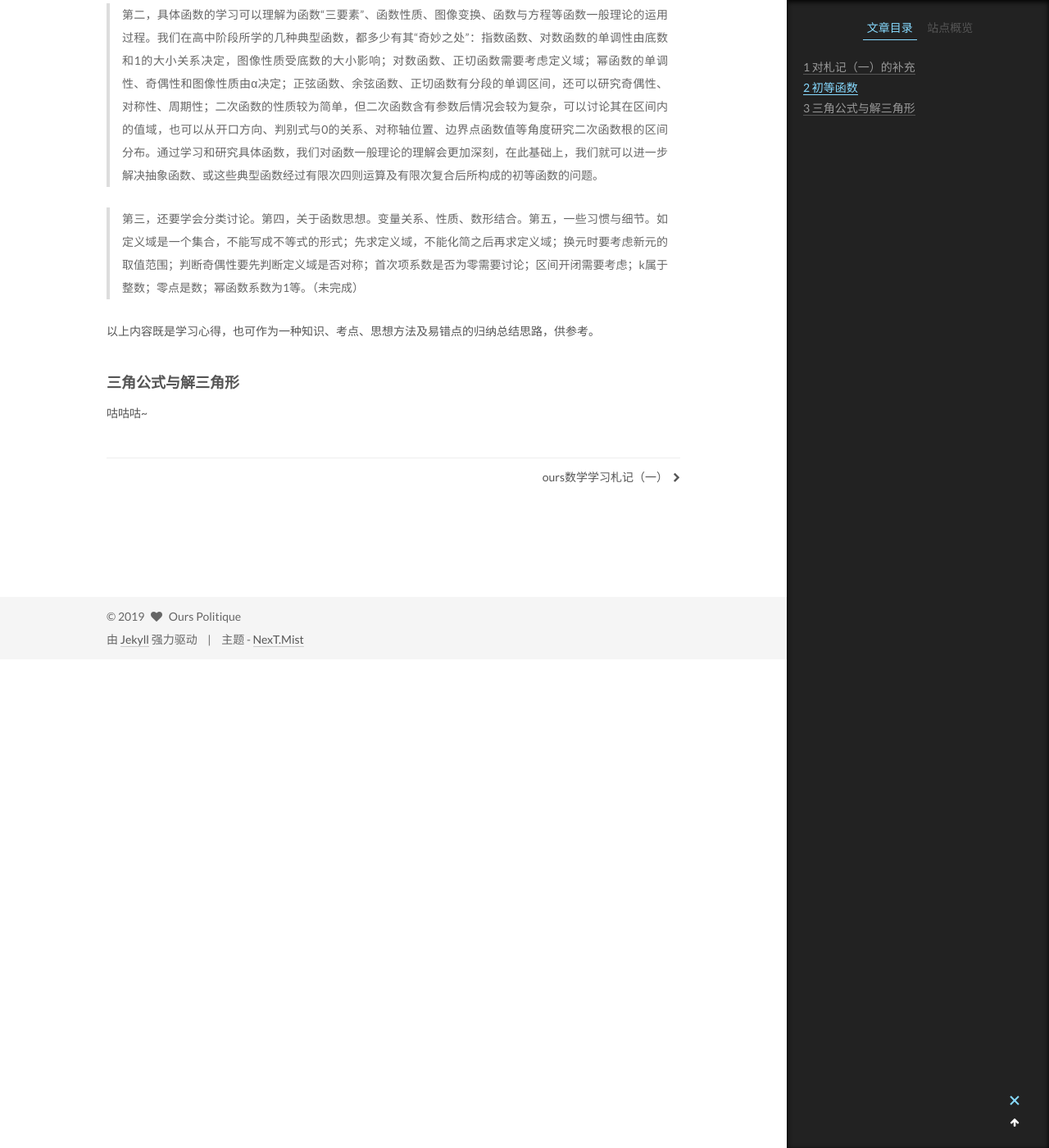
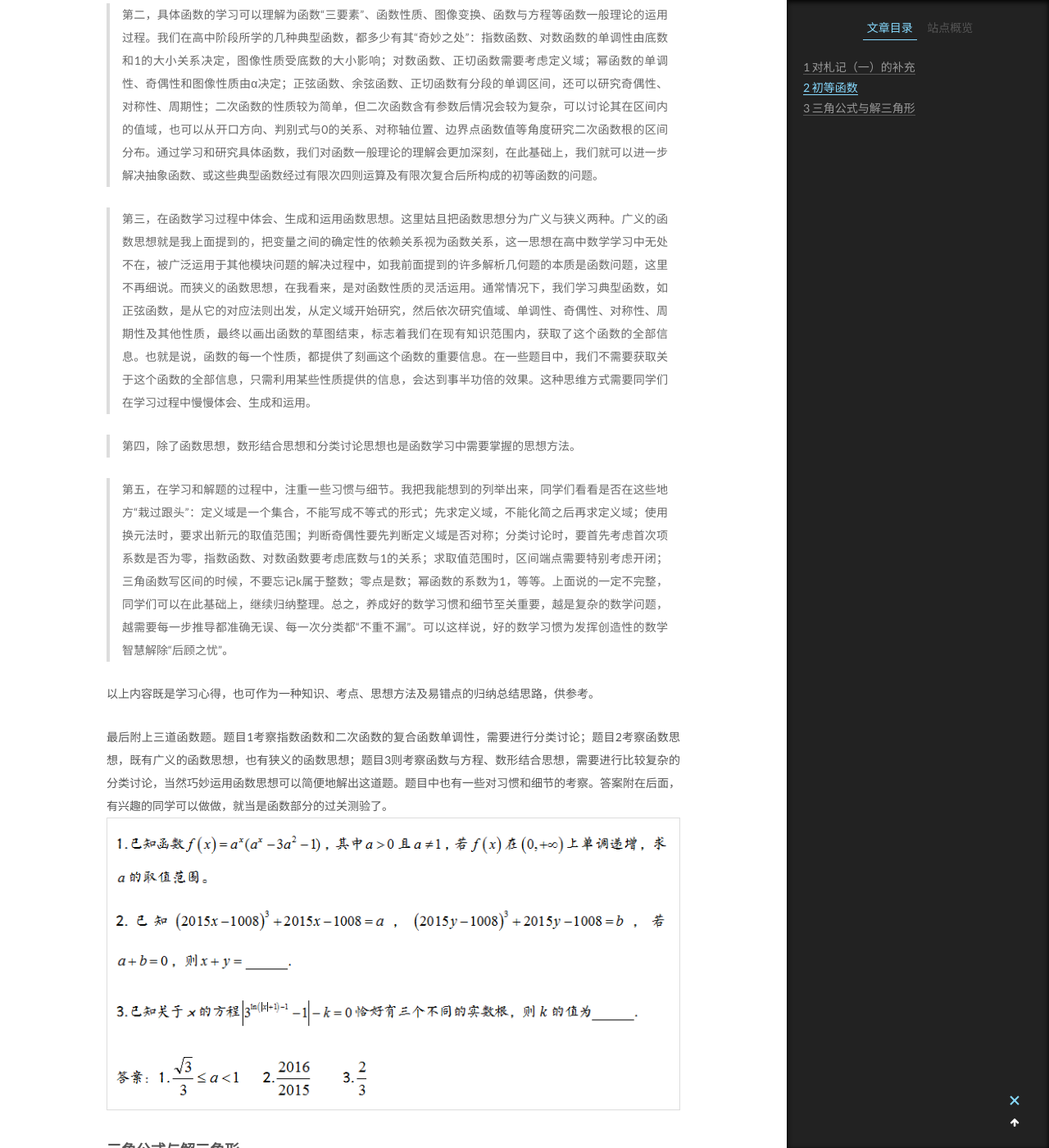
Before and after one commit to ourspolitique/ourspolitique.github.io, a Jekyll site: the page built from _posts/2019-07-23-mathematiques-02.md, in a window 1280 px wide and 1400 px high, scrolled down 1950 px. Shown: the whole window at 82% size. Built offline with Jekyll 4.4.1, drawn with Linux system fonts in a browser that asks for light colours.

Commit message:
Update 2019-07-23-mathematiques-02.md

```diff
--- a/_posts/2019-07-23-mathematiques-02.md
+++ b/_posts/2019-07-23-mathematiques-02.md
@@ -37,9 +37,16 @@ tags:
 
 > 第二，具体函数的学习可以理解为函数“三要素”、函数性质、图像变换、函数与方程等函数一般理论的运用过程。我们在高中阶段所学的几种典型函数，都多少有其“奇妙之处”：指数函数、对数函数的单调性由底数和1的大小关系决定，图像性质受底数的大小影响；对数函数、正切函数需要考虑定义域；幂函数的单调性、奇偶性和图像性质由α决定；正弦函数、余弦函数、正切函数有分段的单调区间，还可以研究奇偶性、对称性、周期性；二次函数的性质较为简单，但二次函数含有参数后情况会较为复杂，可以讨论其在区间内的值域，也可以从开口方向、判别式与0的关系、对称轴位置、边界点函数值等角度研究二次函数根的区间分布。通过学习和研究具体函数，我们对函数一般理论的理解会更加深刻，在此基础上，我们就可以进一步解决抽象函数、或这些典型函数经过有限次四则运算及有限次复合后所构成的初等函数的问题。
 
-> 第三，还要学会分类讨论。第四，关于函数思想。变量关系、性质、数形结合。第五，一些习惯与细节。如定义域是一个集合，不能写成不等式的形式；先求定义域，不能化简之后再求定义域；换元时要考虑新元的取值范围；判断奇偶性要先判断定义域是否对称；首次项系数是否为零需要讨论；区间开闭需要考虑；k属于整数；零点是数；幂函数系数为1等。（未完成）
+> 第三，在函数学习过程中体会、生成和运用函数思想。这里姑且把函数思想分为广义与狭义两种。广义的函数思想就是我上面提到的，把变量之间的确定性的依赖关系视为函数关系，这一思想在高中数学学习中无处不在，被广泛运用于其他模块问题的解决过程中，如我前面提到的许多解析几何题的本质是函数问题，这里不再细说。而狭义的函数思想，在我看来，是对函数性质的灵活运用。通常情况下，我们学习典型函数，如正弦函数，是从它的对应法则出发，从定义域开始研究，然后依次研究值域、单调性、奇偶性、对称性、周期性及其他性质，最终以画出函数的草图结束，标志着我们在现有知识范围内，获取了这个函数的全部信息。也就是说，函数的每一个性质，都提供了刻画这个函数的重要信息。在一些题目中，我们不需要获取关于这个函数的全部信息，只需利用某些性质提供的信息，会达到事半功倍的效果。这种思维方式需要同学们在学习过程中慢慢体会、生成和运用。
+
+> 第四，除了函数思想，数形结合思想和分类讨论思想也是函数学习中需要掌握的思想方法。
+
+> 第五，在学习和解题的过程中，注重一些习惯与细节。我把我能想到的列举出来，同学们看看是否在这些地方“栽过跟头”：定义域是一个集合，不能写成不等式的形式；先求定义域，不能化简之后再求定义域；使用换元法时，要求出新元的取值范围；判断奇偶性要先判断定义域是否对称；分类讨论时，要首先考虑首次项系数是否为零，指数函数、对数函数要考虑底数与1的关系；求取值范围时，区间端点需要特别考虑开闭；三角函数写区间的时候，不要忘记k属于整数；零点是数；幂函数的系数为1，等等。上面说的一定不完整，同学们可以在此基础上，继续归纳整理。总之，养成好的数学习惯和细节至关重要，越是复杂的数学问题，越需要每一步推导都准确无误、每一次分类都“不重不漏”。可以这样说，好的数学习惯为发挥创造性的数学智慧解除“后顾之忧”。
 
 以上内容既是学习心得，也可作为一种知识、考点、思想方法及易错点的归纳总结思路，供参考。
+
+最后附上三道函数题。题目1考察指数函数和二次函数的复合函数单调性，需要进行分类讨论；题目2考察函数思想，既有广义的函数思想，也有狭义的函数思想；题目3则考察函数与方程、数形结合思想，需要进行比较复杂的分类讨论，当然巧妙运用函数思想可以简便地解出这道题。题目中也有一些对习惯和细节的考察。答案附在后面，有兴趣的同学可以做做，就当是函数部分的过关测验了。
+![三道函数题](https://github.com/ourspolitique/ourspolitique.github.io/blob/master/assets/images/20190725.png)
 
 #### 三角公式与解三角形
 
```
